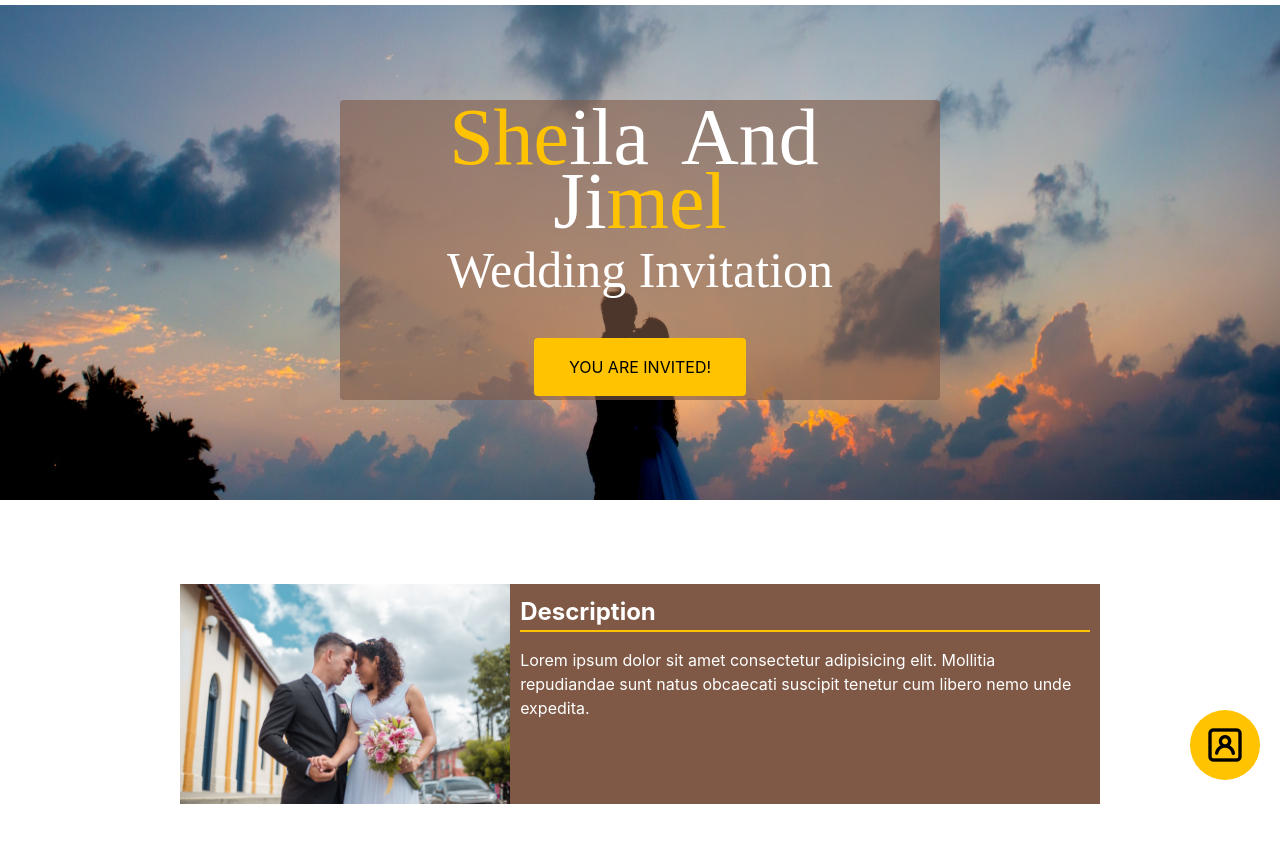
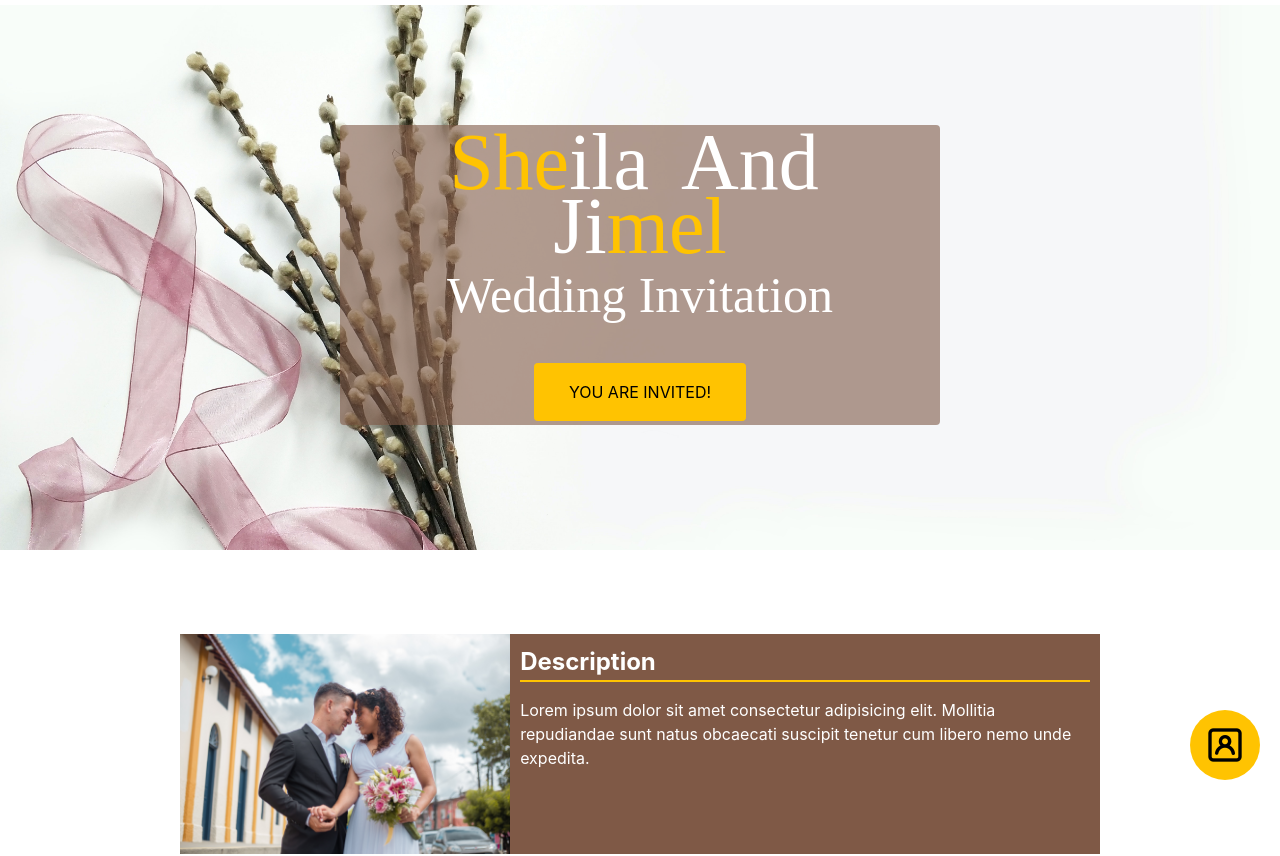
Before and after one commit to Keemchard/Wedding-Invitation, a React (Create React App) app: page / in a window 1280 px wide. Shown: the top 856 px of the page. Built offline with nearby package versions, Linux system fonts and the light colour scheme; no server answers; the database is empty; a web font is replaced by a local one.

Commit message:
💄 update first section bg img

```diff
--- a/src/App.css
+++ b/src/App.css
@@ -1,4 +1,11 @@
 @import url("https://fonts.googleapis.com/css2?family=Cinzel+Decorative&family=Dancing+Script:wght@500&family=Italianno&family=Montserrat:wght@500&family=Poppins&display=swap");
+
+.section-1-main {
+  background-image: url(assets/mock/wed-bg.jpg);
+  background-size: cover;
+  background-position: left;
+  background-repeat: no-repeat;
+}
 
 .wed-title {
   /* font-family: "Cinzel Decorative", cursive; */
--- a/src/pages/main-page/sections/Section1.tsx
+++ b/src/pages/main-page/sections/Section1.tsx
@@ -8,12 +8,12 @@ const goToSecFive = () => {
 
 const Section1 = () => {
   return (
-    <div className="section-1-main relative p-[20px] h-[500px] flex items-center justify-center">
-      <img
+    <div className="section-1-main relative p-[20px] h-[550px] flex items-center justify-center">
+      {/* <img
         src={BackGroundImage}
         alt="wedding bg"
         className="sec-1-bg-img absolute top-0 h-full w-full"
-      />
+      /> */}
       <div className="bg-wd_coffee bg-opacity-60 z-20 p-[30px] w-[600px] h-[300px] rounded flex flex-col justify-center items-center">
         <div className="wed-text pb-[30px] text-center text-white">
           <p className="wed-title wed-1 text-[80px] leading-[4rem]">
```
